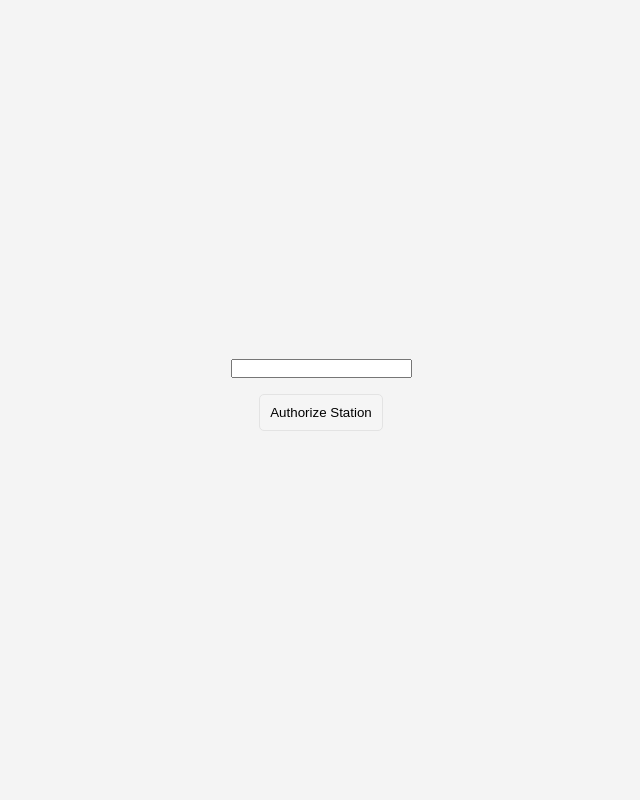
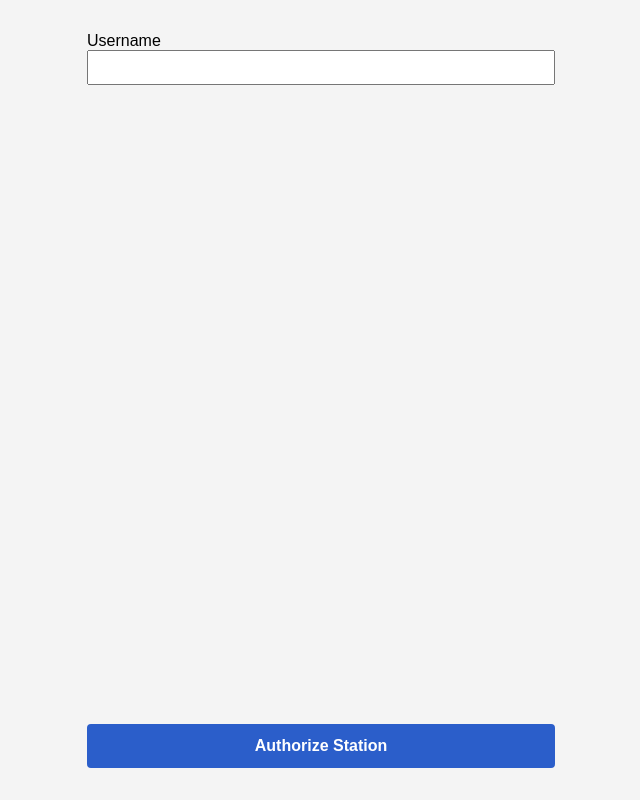
Before and after one commit to szutciek/self-checkout, a website with bundled scripts: page client/user.html in a window 1280 px wide. Shown: the whole page, without its empty margins (319-959 px from the left). Built offline with nearby package versions, Linux system fonts and the light colour scheme; some packages are replaced by stand-ins of ours; no server answers; a web font is replaced by a local one.

Commit message:
Temporary Login

```diff
--- a/client/css-u/login.css
+++ b/client/css-u/login.css
@@ -1,15 +1,45 @@
 .app {
-  width: 100%;
-  height: 100%;
-  justify-content: center;
+  height: 100vh;
   flex-direction: column;
+  justify-content: space-between;
   gap: 1rem;
 }
 
+.top {
+  padding: 2rem 1rem;
+  justify-content: center;
+  width: 100%;
+}
+
+.input {
+  width: 100%;
+}
+.input label {
+  font-size: 1rem;
+}
+.input input {
+  width: 100%;
+  padding: 0.4rem;
+  font-size: 1rem;
+}
+
+.bottom {
+  height: min-content;
+  padding: 2rem 1rem;
+  width: 100%;
+}
+
 .primaryButton {
-  background-color: #f5f5f5;
-  border: 1px solid #e3e3e3;
-  border-radius: 5px;
-  padding: 10px;
-  margin-bottom: 10px;
+  width: 100%;
+  padding: 0.7rem 2rem;
+
+  border: 2px solid var(--accent-color);
+  background-color: var(--accent-color);
+  border-radius: 4px;
+
+  transition: 0.2s;
+
+  color: white;
+  font-weight: 600;
+  font-size: 1rem;
 }
--- a/client/css-u/style.css
+++ b/client/css-u/style.css
@@ -14,13 +14,17 @@
 body {
   background-color: #f4f4f4ff;
 
-  height: 100vh;
   width: 100vw;
   overflow: hidden;
 
   user-select: none;
   -webkit-user-drag: none;
   -webkit-user-select: none;
+}
+
+.maxWidth {
+  max-width: 500px;
+  margin: 0 auto;
 }
 
 .flexVert {
--- a/client/js-u/script.js
+++ b/client/js-u/script.js
@@ -12,18 +12,14 @@ const ws = new WebSocket(config.wsUrl);
 
 ws.addEventListener("open", () => {
   console.log("Connection to server open");
-  document.body.style.backgroundColor = "green";
 });
 
 const usernameInput = document.getElementById("usernameInput");
 
 const authorizeButton = document.querySelector("#authorizeStation");
 authorizeButton.addEventListener("click", () => {
-  document.body.style.backgroundColor = "yellow";
-
   if (!stationId) return;
   if (usernameInput.value?.length > 3) user.name = usernameInput.value;
-  document.body.style.backgroundColor = "red";
 
   ws.send(JSON.stringify({ type: "authorizeStation", stationId, user }));
 });
--- a/client/user.html
+++ b/client/user.html
@@ -9,11 +9,19 @@
     <link rel="stylesheet" href="css-u/login.css" />
   </head>
   <body>
-    <div class="app flexVert">
-      <input type="text" id="usernameInput" />
-      <button class="primaryButton" id="authorizeStation">
-        Authorize Station
-      </button>
+    <div class="app flexVert maxWidth">
+      <div class="top flexVert">
+        <div class="input">
+          <label>Username</label>
+          <input type="text" id="usernameInput" />
+        </div>
+      </div>
+
+      <div class="bottom">
+        <button class="primaryButton" id="authorizeStation">
+          Authorize Station
+        </button>
+      </div>
     </div>
 
     <script defer type="module" src="js-u/script.js"></script>
```
